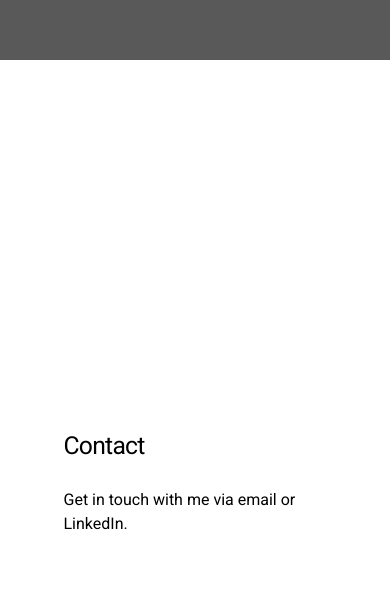
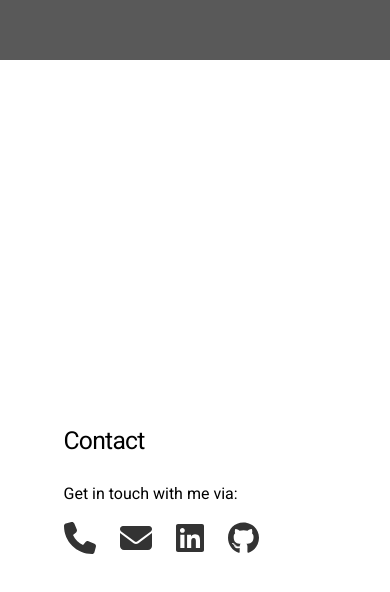
Before and after one commit to pers-ltcuong/employment-history, a React (Create React App) app: page / in a window 390 px wide. Shown: the part 4160-4752 px from the top of the page. Built offline with nearby package versions, Linux system fonts and the light colour scheme.

Commit message:
Add contact by phone/email/github/linkedin

```diff
--- a/package.json
+++ b/package.json
@@ -4,6 +4,10 @@
   "version": "0.1.0",
   "private": true,
   "dependencies": {
+    "@fortawesome/fontawesome-svg-core": "^6.7.2",
+    "@fortawesome/free-brands-svg-icons": "^6.7.2",
+    "@fortawesome/free-solid-svg-icons": "^6.7.2",
+    "@fortawesome/react-fontawesome": "^0.2.2",
     "@testing-library/dom": "^10.4.0",
     "@testing-library/jest-dom": "^6.6.3",
     "@testing-library/react": "^16.3.0",
--- a/src/sections/Contact.jsx
+++ b/src/sections/Contact.jsx
@@ -1,11 +1,34 @@
 import React from "react";
 import "./Section.css";
+import { FontAwesomeIcon } from "@fortawesome/react-fontawesome";
+import {
+  faEnvelope, faPhone
+} from "@fortawesome/free-solid-svg-icons";
+import {
+  faLinkedin,
+  faGithub,
+  faFacebook
+} from "@fortawesome/free-brands-svg-icons";
 
 function Contact() {
   return (
     <div className="container">
       <h2>Contact</h2>
-      <p>Get in touch with me via email or LinkedIn.</p>
+      <p>Get in touch with me via:</p>
+      <div className="icon-links">
+        <a href="tel:+843355144433">
+          <FontAwesomeIcon icon={faPhone} size="2x" />
+        </a>
+        <a href="mailto:ltcuong.work@gmail.com" target="_blank" rel="noopener noreferrer">
+          <FontAwesomeIcon icon={faEnvelope} size="2x" />
+        </a>
+        <a href="https://www.linkedin.com/in/ltcuong98" target="_blank" rel="noopener noreferrer">
+          <FontAwesomeIcon icon={faLinkedin} size="2x" />
+        </a>
+        <a href="https://github.com/pers-ltcuong" target="_blank" rel="noopener noreferrer">
+          <FontAwesomeIcon icon={faGithub} size="2x" />
+        </a>
+      </div>
     </div>
   );
 }
--- a/src/sections/Section.css
+++ b/src/sections/Section.css
@@ -0,0 +1,15 @@
+/* Contact icon in contact section*/
+.icon-links {
+    display: flex;
+    gap: 1.5rem;
+    margin-top: 1rem;
+  }
+
+  .icon-links a {
+    color: #333;
+    transition: color 0.3s;
+  }
+
+  .icon-links a:hover {
+    color: #FFD700;
+  }
```
Also changed, not shown: 1 other file (tests, documents, lock files or other folders).
